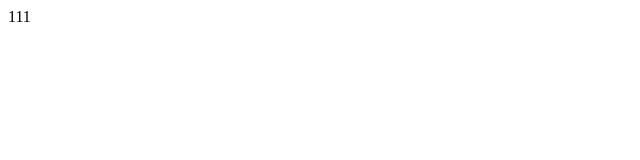
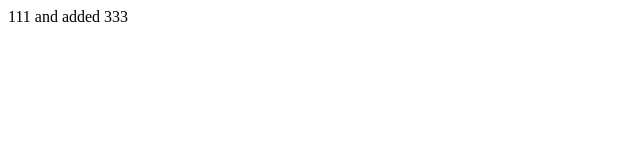
Before and after one commit to Evgeny725/test, a plain HTML site: page index.html in a window 1280 px wide. Shown: the whole page, without its empty margins (0-640 px from the left). Drawn offline with Linux system fonts and the light colour scheme.

Commit message:
update №2

```diff
--- a/index.html
+++ b/index.html
@@ -5,6 +5,6 @@
     <title>Title</title>
 </head>
 <body>
-   111
+   111 and added 333
 </body>
 </html>
```
Also changed, not shown: File1.txt.
